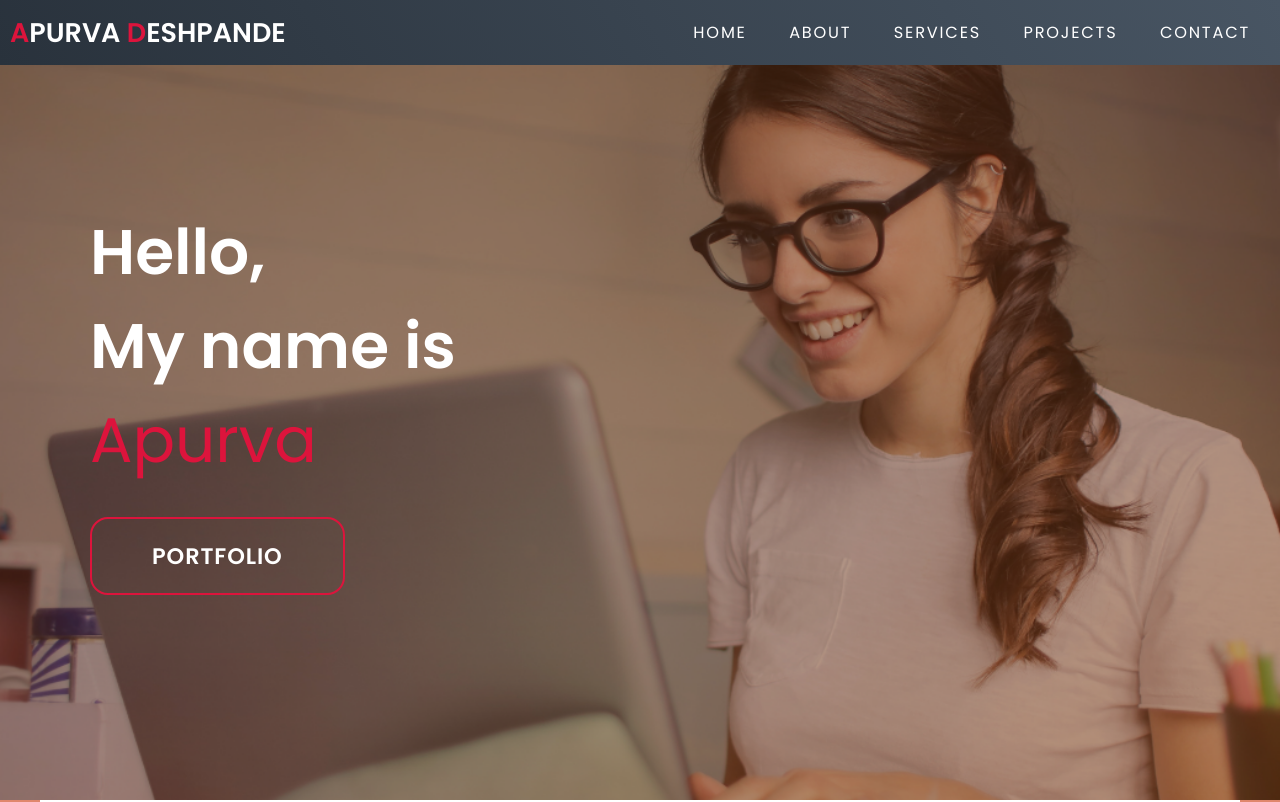
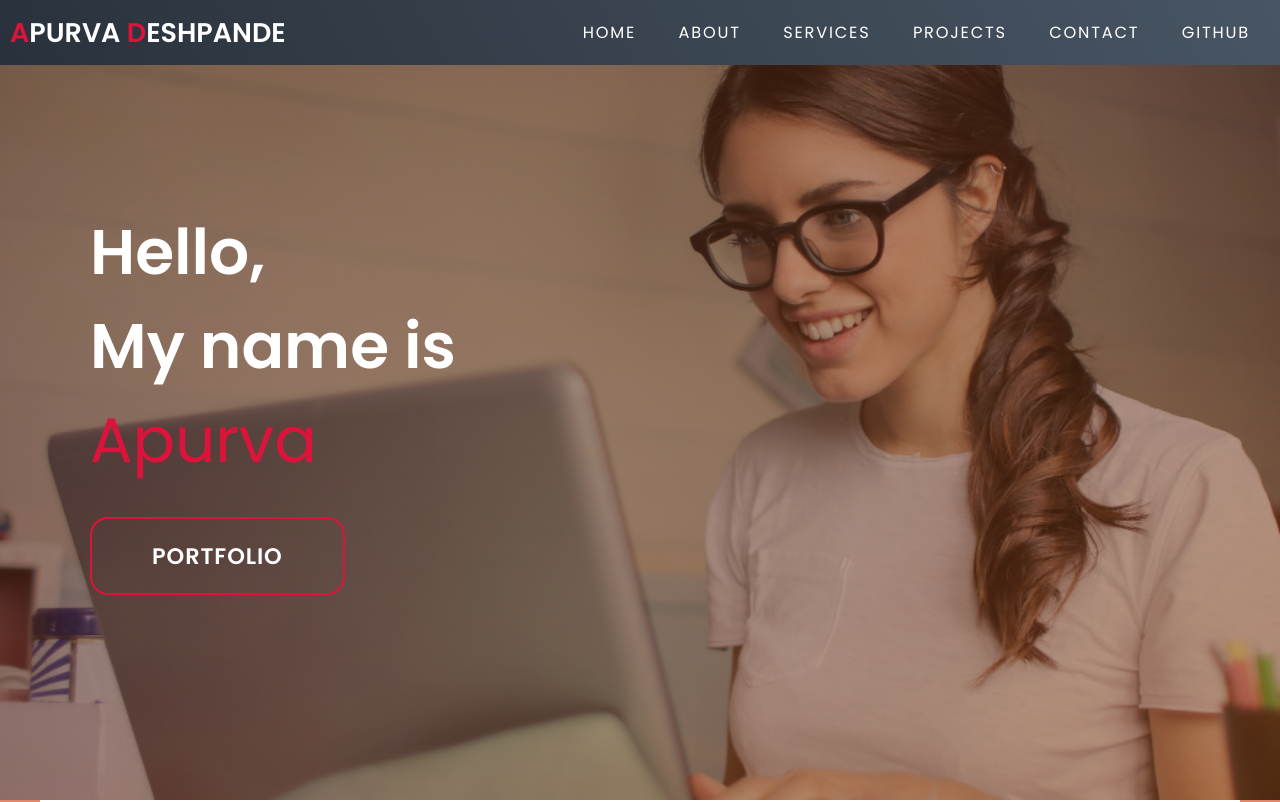
Before and after one commit to rohankudtarkar3610/portfolio-website1, a plain HTML site: page index.html in a window 1280 px wide. Shown: the top 802 px of the page. Drawn offline with Linux system fonts and the light colour scheme; files whose address does not match are found by name.

Commit message:
Added Github Repo link in index page

```diff
--- a/index.html
+++ b/index.html
@@ -29,6 +29,7 @@
                         <li><a href="#services" data-after="Service">Services</a></li>
                         <li><a href="#projects" data-after="Projects">Projects</a></li>
                         <li><a href="#contact" data-after="Contact">Contact</a></li>
+                        <li><a href="https://github.com/avd151/portfolio-website1" data-after="Github">Github</a></li>
                     </ul>
                 </div>
             </div>
```
